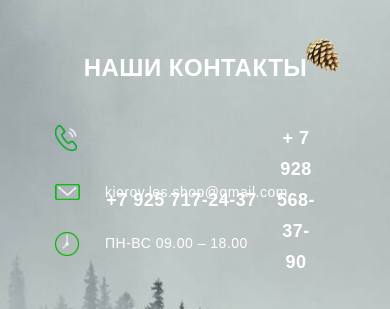
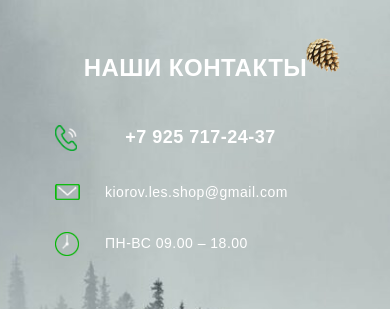
Before and after one commit to kolobangagit/lesopilka, a Django app: template templates/kolobanga/home.html in a window 390 px wide; the page is wider, and only the part inside the window is pictured. Shown: the part 4170-4479 px from the top of that part. Run offline with Django 3.2, Linux system fonts and the light colour scheme; the template is opened without the code that fills it, so the values that code supplies are empty; some libraries are stand-ins or nearby versions; some web fonts are replaced.

Commit message:
change phone number

```diff
--- a/templates/kolobanga/home.html
+++ b/templates/kolobanga/home.html
@@ -940,7 +940,7 @@ document.head.appendChild(script);
 <div class="tn-atom" field="tn_text_1633281384601" style="line-height: 62px;">НАШИ КОНТАКТЫ</div> </div>
 <div class="t396__elem tn-elem tn-elem__3630413181633283615093" data-elem-id="1633283615093" data-elem-type="text" data-field-top-value="185" data-field-top-res-640-value="174" data-field-top-res-480-value="144" data-field-top-res-320-value="124" data-field-left-value="70" data-field-left-res-640-value="238" data-field-left-res-480-value="70" data-field-left-res-320-value="51" data-field-width-value="229" data-field-axisy-value="top" data-field-axisx-value="left" data-field-container-value="grid" data-field-topunits-value="px" data-field-leftunits-value="px" data-field-heightunits-value="" data-field-widthunits-value="px" data-fields="top,left,width,container,axisx,axisy,widthunits,leftunits,topunits" style="top: 185px; left: 153px; width: 229px;">
 <a class="tn-atom" href="https://wa.me/79257172437" target="_blank" style="line-height: 31px;">+7 925 717-24-37
-<a class="tn-atom" href="tel: + 7 928 568-37-90" target="_blank" style="line-height: 31px;">+ 7 928 568-37-90</a>
+
 </a>
  </div>
 <div class="t396__elem tn-elem tn-elem__3630413181633283775310" data-elem-id="1633283775310" data-elem-type="text" data-field-top-value="251" data-field-top-res-640-value="289" data-field-top-res-480-value="259" data-field-top-res-320-value="182" data-field-left-value="70" data-field-left-res-640-value="238" data-field-left-res-480-value="70" data-field-left-res-320-value="70" data-field-width-value="213" data-field-axisy-value="top" data-field-axisx-value="left" data-field-container-value="grid" data-field-topunits-value="px" data-field-leftunits-value="px" data-field-heightunits-value="" data-field-widthunits-value="px" data-fields="top,left,width,container,axisx,axisy,widthunits,leftunits,topunits" style="top: 251px; left: 153px; width: 213px;">
```
